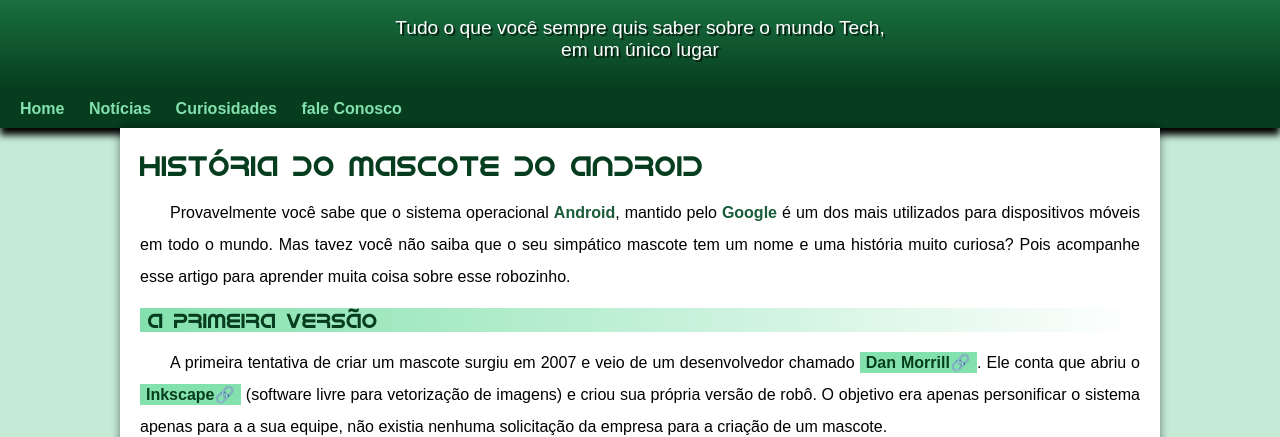
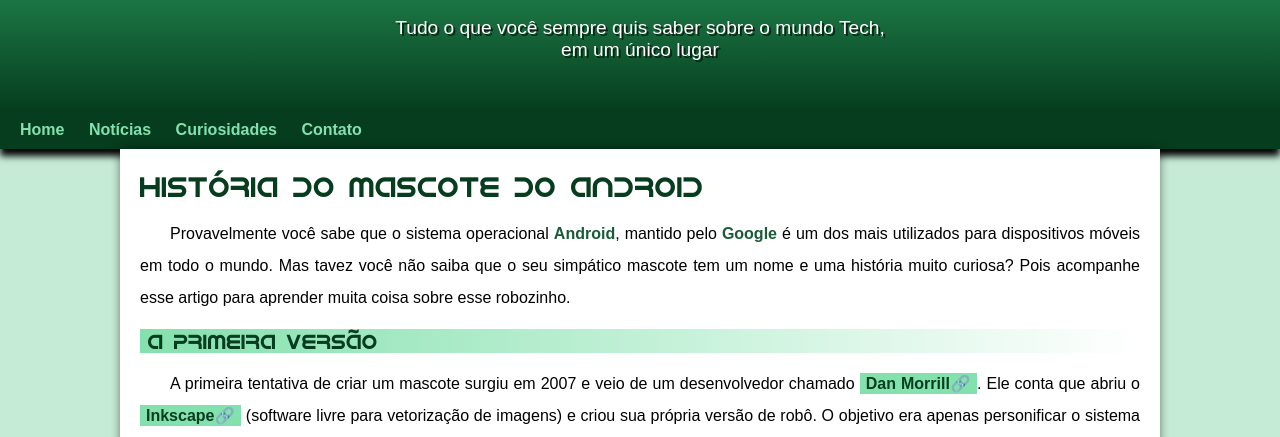
Before and after one commit to alzevirmaica/projeto-android, a plain HTML site: page index.html in a window 1280 px wide. Shown: the part 100-537 px from the top of the page. Drawn offline with Linux system fonts and the light colour scheme.

Commit message:
problema de padding resolvido

```diff
--- a/estilo/style.css
+++ b/estilo/style.css
@@ -55,7 +55,7 @@ header > p {
     padding-right: 10px;
     padding-left: 10px;
     margin: auto;
-    margin-bottom:30px;
+    padding-bottom:50px;
     text-shadow: 2px 2px 0px rgba(0, 0, 0, 0.63);
 
 }
--- a/index.html
+++ b/index.html
@@ -41,7 +41,7 @@
         <a href="#">Home</a>
         <a href="">Notícias</a>
         <a href="">Curiosidades</a>
-        <a href="">fale Conosco</a>
+        <a href="">Contato</a>
     </nav>
     <main>
         <article>
@@ -176,7 +176,7 @@
         </article>
     </main>
     <footer>
-        <p>Site criado por <a href="https://gustavoguanabara.github.io/" target="_black">Gustavo Guanabara</a> para o <a href="https://www.youtube.com/cursoemvideo" target="_black">cursoemvídeo</a></p>
+        <p>Site criado por Alzevir Maicá</p>
     </footer>
 </body>
 </html>
```
